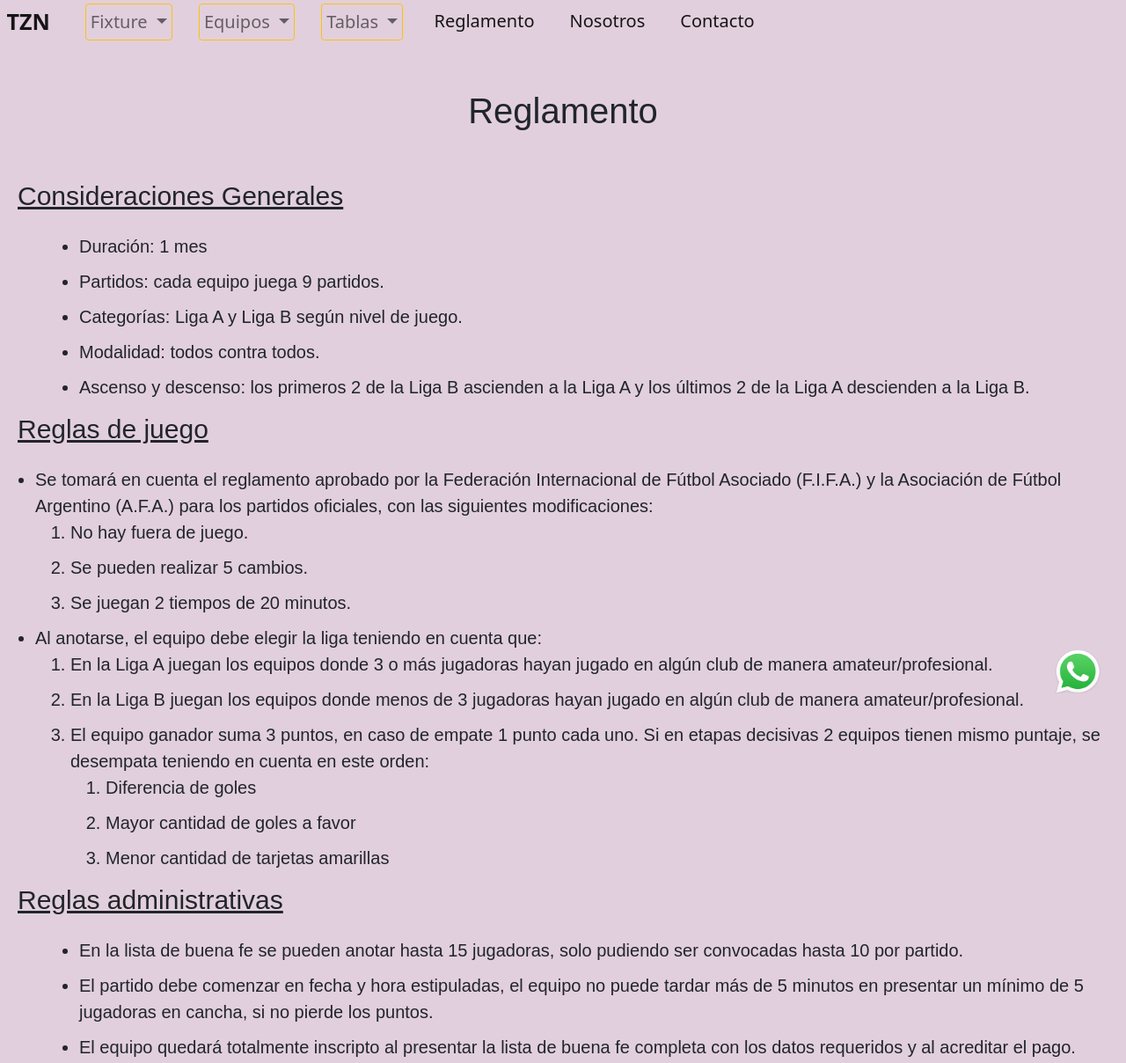
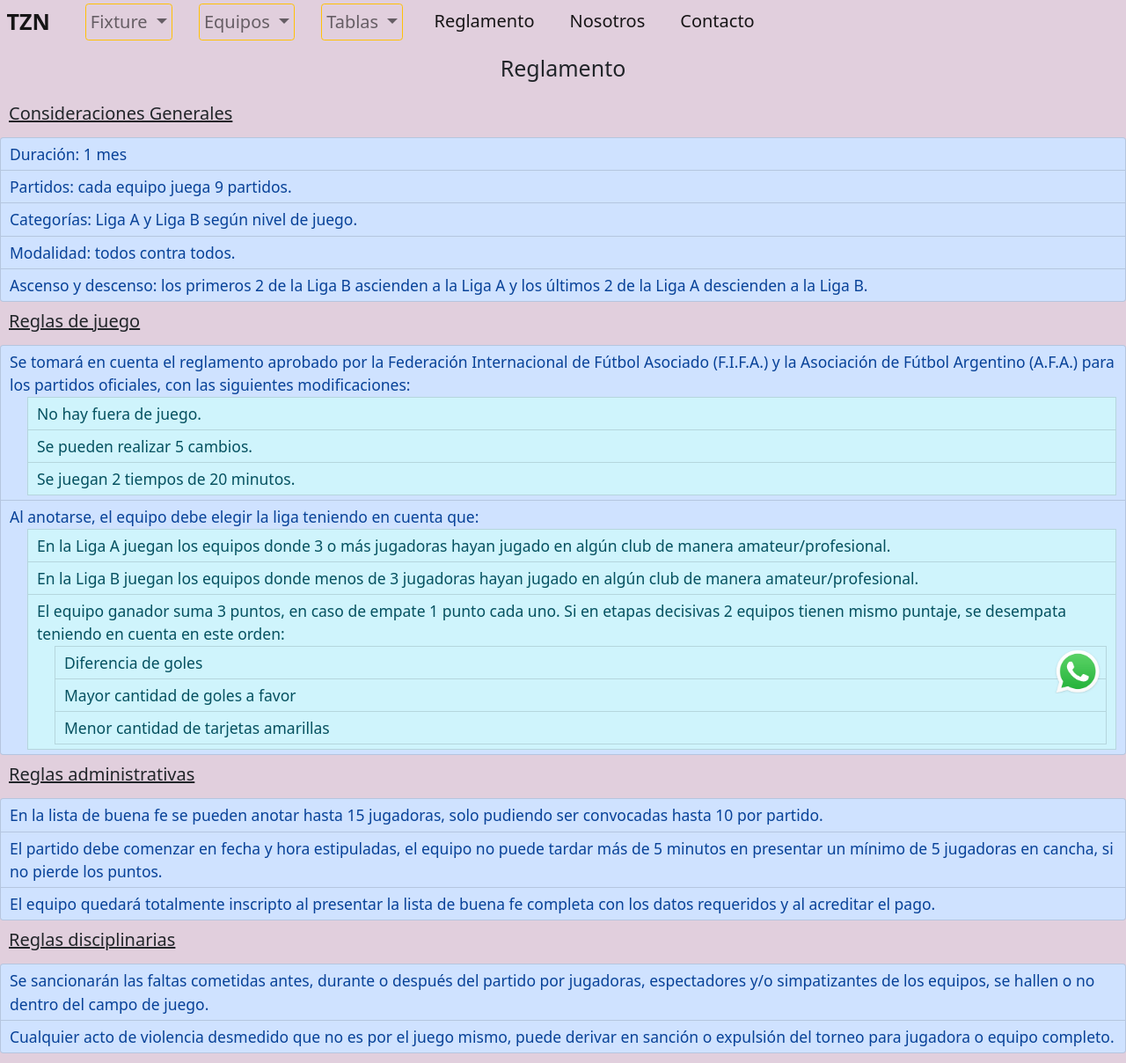
Before and after one commit to Julieta0312/proyecto-dw, a plain HTML site: page secciones/reglamento.html in a window 1280 px wide. Shown: the part 2-1210 px from the top of the page at 88% size. Drawn offline with nearby package versions, Linux system fonts and the light colour scheme.

Commit message:
Add files via upload

```diff
--- a/css/styles.css
+++ b/css/styles.css
@@ -11,9 +11,6 @@ body {
 	;
 
 }
-
-/*      INDEX ------------------------------------------*/
-
 
 
 
@@ -150,9 +147,6 @@ body {
 	 height: 23rem;
 }
 
-
-
-
 @media (max-width: 768px) {
 	.info {
 		flex-direction: column;
@@ -171,6 +165,7 @@ body {
 		width: 25rem;
 	}
 }
+
 
 
 /*    TABLA POSICIONES  */
@@ -196,8 +191,6 @@ body {
 .posiciones {
 	width: 80%;
 	height: 40rem;
-	padding-left: 5rem;
-	padding-right: 5rem;
 }
 
 
@@ -205,12 +198,12 @@ th {
 	font-size: 3rem;
 	font-weight: bold;
 	border: 0.2rem solid black;
-	background-color: #F4D105;
+	background-color: #f7e32a;
 }
 
 td {
 	border: 0.2rem solid black;
-	background-color: #FD370A;
+	background-color: #fa4a32;
 }
 
 tr {
@@ -218,6 +211,7 @@ tr {
      text-align: center;
      font-weight: bold;
 }
+
 
 @media (max-width: 600px) {
 	.posiciones {
@@ -240,7 +234,7 @@ tr {
 
 @media (max-width: 320px) {
 	.posiciones {
-       width: 30rem;
+       width: 25rem;
        height: 20rem;
 
 	}
@@ -507,84 +501,7 @@ width: 100%;
 
 
 
-/*    REGLAMENTO --------------------------------------------------------------*/
-.reglamento__title {
-	font-size: 4rem;
-	font-family: 'Signika', sans-serif;
-	text-align: center;
-	margin-top: 5rem;
-	margin-bottom: 5rem;
-}
-.reglamento__subtitle {
-	font-size: 3rem;
-	margin-left: 2rem;
-	margin-bottom: 2rem;
-	text-decoration: underline;
-	font-family: 'Signika', sans-serif;
-}
-
-.reglamento__lista {
-	list-style-type: disc;
-	margin-left: 5rem;
-}
-
-.reglamento__li {
-	font-size: 2rem;
-    margin-left: 2rem;
-    margin-bottom: 1rem;
-    font-family: 'Albert Sans', sans-serif;
-}
-
-@media (max-width: 320px) {
-	.reglamento__lista {
-		margin-left: 3rem;
-	}
-	.reglamento__subtitle {
-		font-size: 2.5rem;
-	}
-	.reglamento__li {
-		font-size: 1.5rem;
-	}
-}
-
-
-
-
-
-
 /* NOSOTROS    -----------------------------------------*/
-.nosotros__title {
-	font-size: 4rem;
-	text-align: center;
-	margin-bottom: 3rem;
-	margin-top: 3rem;
-}
-
-.nosotros__quienesSomos {
-	font-size: 2rem;
-	font-family: 'Caveat', cursive;
-	text-align: center;
-}
-
-.nosotros__subtitle {
-	font-size: 3rem;
-	margin-top: 3rem;
-	margin-bottom: 3rem;
-	text-align: center;
-	font-family: 'Playfair Display', serif;
-	font-weight: bold;
-	}
-
-
-.nosotros__box {
-	font-size: 2rem;
-	font-family: 'Caveat', cursive;
-	margin-left: 15rem;
-	border: 0.2rem dotted #f50fce;
-    padding: 1rem;
-    margin: 1rem;
-    text-align: center;
-}
 
 .valores__flex {
 	display: flex;
@@ -594,7 +511,7 @@ width: 100%;
 	}
 
 .valores__item {
-	font-size: 3rem;
+
 	border: 0.2rem dotted #f50fce;
 	padding: 1rem;
 }
@@ -619,6 +536,7 @@ width: 100%;
 	box-sizing: border-box;
 }
 
+
 @media (max-width: 480px) {
 	.form__textArea {
 		font-size: 1.5rem;
--- a/secciones/reglamento.html
+++ b/secciones/reglamento.html
@@ -65,45 +65,45 @@
 </header>
     <main>
         <section>
-	    <h1 class="reglamento__title">Reglamento</h1>
-	    <article class="reglamento__subtitle">Consideraciones Generales</article>
-        <ul class="reglamento__lista">
-    	    <li class="reglamento__li">Duración: 1 mes</li>
-    	    <li class="reglamento__li">Partidos: cada equipo juega 9 partidos.</li>
-    	    <li class="reglamento__li">Categorías: Liga A y Liga B según nivel de juego.</li>
-    	    <li class="reglamento__li">Modalidad: todos contra todos.</li>
-    	    <li class="reglamento__li">Ascenso y descenso: los primeros 2 de la Liga B ascienden a la Liga A y los últimos 2 de la Liga A descienden a la Liga B.</li>
+	    <h1 class="h1 text-center p-3">Reglamento</h1>
+	    <article class="h2 text-decoration-underline p-3">Consideraciones Generales</article>
+        <ul class="list-group">
+    	    <li class="list-group-item list-group-item-action list-group-item-primary fs-3">Duración: 1 mes</li>
+    	    <li class="list-group-item list-group-item-action list-group-item-primary fs-3">Partidos: cada equipo juega 9 partidos.</li>
+    	    <li class="list-group-item list-group-item-action list-group-item-primary fs-3">Categorías: Liga A y Liga B según nivel de juego.</li>
+    	    <li class="list-group-item list-group-item-action list-group-item-primary fs-3">Modalidad: todos contra todos.</li>
+    	    <li class="list-group-item list-group-item-action list-group-item-primary fs-3">Ascenso y descenso: los primeros 2 de la Liga B ascienden a la Liga A y los últimos 2 de la Liga A descienden a la Liga B.</li>
         </ul>
-        <article class="reglamento__subtitle">Reglas de juego</article>
-        <ul>
-    	    <li class="reglamento__li" >Se tomará en cuenta el reglamento aprobado por la Federación Internacional de Fútbol Asociado (F.I.F.A.) y la Asociación de Fútbol Argentino (A.F.A.) para los partidos oficiales, con las siguientes modificaciones:
+        <article class="h2 text-decoration-underline p-3">Reglas de juego</article>
+        <ul class="list-group">
+    	    <li class="list-group-item list-group-item-action list-group-item-primary fs-3">Se tomará en cuenta el reglamento aprobado por la Federación Internacional de Fútbol Asociado (F.I.F.A.) y la Asociación de Fútbol Argentino (A.F.A.) para los partidos oficiales, con las siguientes modificaciones:
     		    <ol>
-    			    <li class="reglamento__li">No hay fuera de juego.</li>
-    			    <li class="reglamento__li">Se pueden realizar 5 cambios.</li>
-    			    <li class="reglamento__li">Se juegan 2 tiempos de 20 minutos.</li>
+    			    <li class="list-group-item list-group-item-action list-group-item-info fs-3">No hay fuera de juego.</li>
+    			    <li class="list-group-item list-group-item-action list-group-item-info fs-3">Se pueden realizar 5 cambios.</li>
+    			    <li class="list-group-item list-group-item-action list-group-item-info fs-3">Se juegan 2 tiempos de 20 minutos.</li>
                 </ol></li>
-            <li class="reglamento__li">Al anotarse, el equipo debe elegir la liga teniendo en cuenta que:
+            <li class="list-group-item list-group-item-action list-group-item-primary fs-3">Al anotarse, el equipo debe elegir la liga teniendo en cuenta que:
                 <ol>
-        	        <li class="reglamento__li">En la Liga A juegan los equipos donde 3 o más jugadoras hayan jugado en algún club de manera amateur/profesional.</li>
-        	        <li class="reglamento__li">En la Liga B juegan los equipos donde menos de 3 jugadoras hayan jugado en algún club de manera amateur/profesional.</li>
-        	        <li class="reglamento__li">El equipo ganador suma 3 puntos, en caso de empate 1 punto cada uno. Si  en etapas decisivas 2 equipos tienen mismo puntaje, se desempata teniendo en cuenta en este orden:
+        	        <li class="list-group-item list-group-item-action list-group-item-info fs-3">En la Liga A juegan los equipos donde 3 o más jugadoras hayan jugado en algún club de manera amateur/profesional.</li>
+        	        <li class="list-group-item list-group-item-action list-group-item-info fs-3">En la Liga B juegan los equipos donde menos de 3 jugadoras hayan jugado en algún club de manera amateur/profesional.</li>
+        	        <li class="list-group-item list-group-item-action list-group-item-info fs-3">El equipo ganador suma 3 puntos, en caso de empate 1 punto cada uno. Si  en etapas decisivas 2 equipos tienen mismo puntaje, se desempata teniendo en cuenta en este orden:
         		        <ol>
-        			        <li class="reglamento__li">Diferencia de goles</li>
-        			        <li class="reglamento__li">Mayor cantidad de goles a favor</li>
-        			        <li class="reglamento__li">Menor cantidad de tarjetas amarillas</li>
+        			        <li class="list-group-item list-group-item-action list-group-item-info fs-3">Diferencia de goles</li>
+        			        <li class="list-group-item list-group-item-action list-group-item-info fs-3">Mayor cantidad de goles a favor</li>
+        			        <li class="list-group-item list-group-item-action list-group-item-info fs-3">Menor cantidad de tarjetas amarillas</li>
         		        </ol></li>
                 </ol></li>
         </ul>
-    <article class="reglamento__subtitle">Reglas administrativas</article>
-    <ul class="reglamento__lista">
-	    <li class="reglamento__li">En la lista de buena fe se pueden anotar hasta 15 jugadoras, solo pudiendo ser convocadas hasta 10 por partido.</li>
-	    <li class="reglamento__li">El partido debe comenzar en fecha y hora estipuladas, el equipo no puede tardar más de 5 minutos en presentar un mínimo de 5 jugadoras en cancha, si no pierde los puntos.</li>
-	    <li class="reglamento__li">El equipo quedará totalmente inscripto al presentar la lista de buena fe completa con los datos requeridos y al acreditar el pago.</li>
+    <article class="h2 text-decoration-underline p-3">Reglas administrativas</article>
+    <ul class="list-group">
+	    <li class="list-group-item list-group-item-action list-group-item-primary fs-3">En la lista de buena fe se pueden anotar hasta 15 jugadoras, solo pudiendo ser convocadas hasta 10 por partido.</li>
+	    <li class="list-group-item list-group-item-action list-group-item-primary fs-3">El partido debe comenzar en fecha y hora estipuladas, el equipo no puede tardar más de 5 minutos en presentar un mínimo de 5 jugadoras en cancha, si no pierde los puntos.</li>
+	    <li class="list-group-item list-group-item-action list-group-item-primary fs-3">El equipo quedará totalmente inscripto al presentar la lista de buena fe completa con los datos requeridos y al acreditar el pago.</li>
     </ul>
-    <article class="reglamento__subtitle">Reglas disciplinarias</article>
-    <ul class="reglamento__lista">
-	    <li class="reglamento__li">Se sancionarán las faltas cometidas antes, durante o después del partido por jugadoras, espectadores y/o simpatizantes de los equipos, se hallen o no dentro del campo de juego. </li>
-	    <li class="reglamento__li">Cualquier acto de violencia desmedido que no es por el juego mismo, puede derivar en sanción o expulsión del torneo para jugadora o equipo completo.</li>
+    <article class="h2 text-decoration-underline p-3">Reglas disciplinarias</article>
+    <ul class="list-group">
+	    <li class="list-group-item list-group-item-action list-group-item-primary fs-3">Se sancionarán las faltas cometidas antes, durante o después del partido por jugadoras, espectadores y/o simpatizantes de los equipos, se hallen o no dentro del campo de juego. </li>
+	    <li class="list-group-item list-group-item-action list-group-item-primary fs-3">Cualquier acto de violencia desmedido que no es por el juego mismo, puede derivar en sanción o expulsión del torneo para jugadora o equipo completo.</li>
     </ul>
     </section>
 
```
Also changed, not shown: secciones/contacto.html (+1 -1 lines), secciones/nosotros.html (+13 -13 lines).
